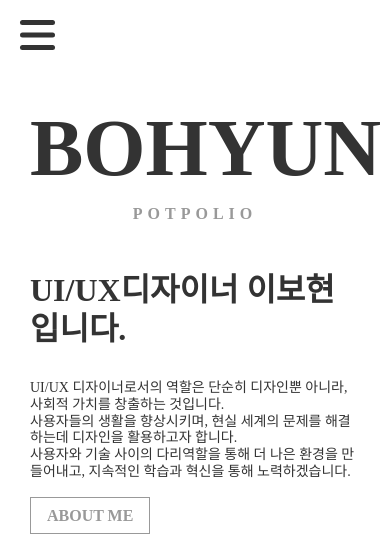
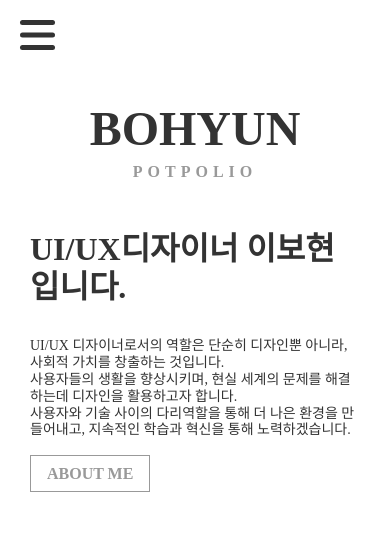
Before and after one commit to BoHyun-project/bohyun-s-potpolio, a plain HTML site: page index.html in a window 390 px wide. Shown: the top 546 px of the page. Drawn offline with nearby package versions, Linux system fonts and the light colour scheme; a web font is replaced by a local one.

Commit message:
Add files via upload

```diff
--- a/css/custom.css
+++ b/css/custom.css
@@ -471,3 +471,9 @@ section {
 		padding-top: 1em;
 	}
 }
+
+@media (max-width:424px) {
+	.text h1{
+		font-size: 3rem;
+	}
+}
```
